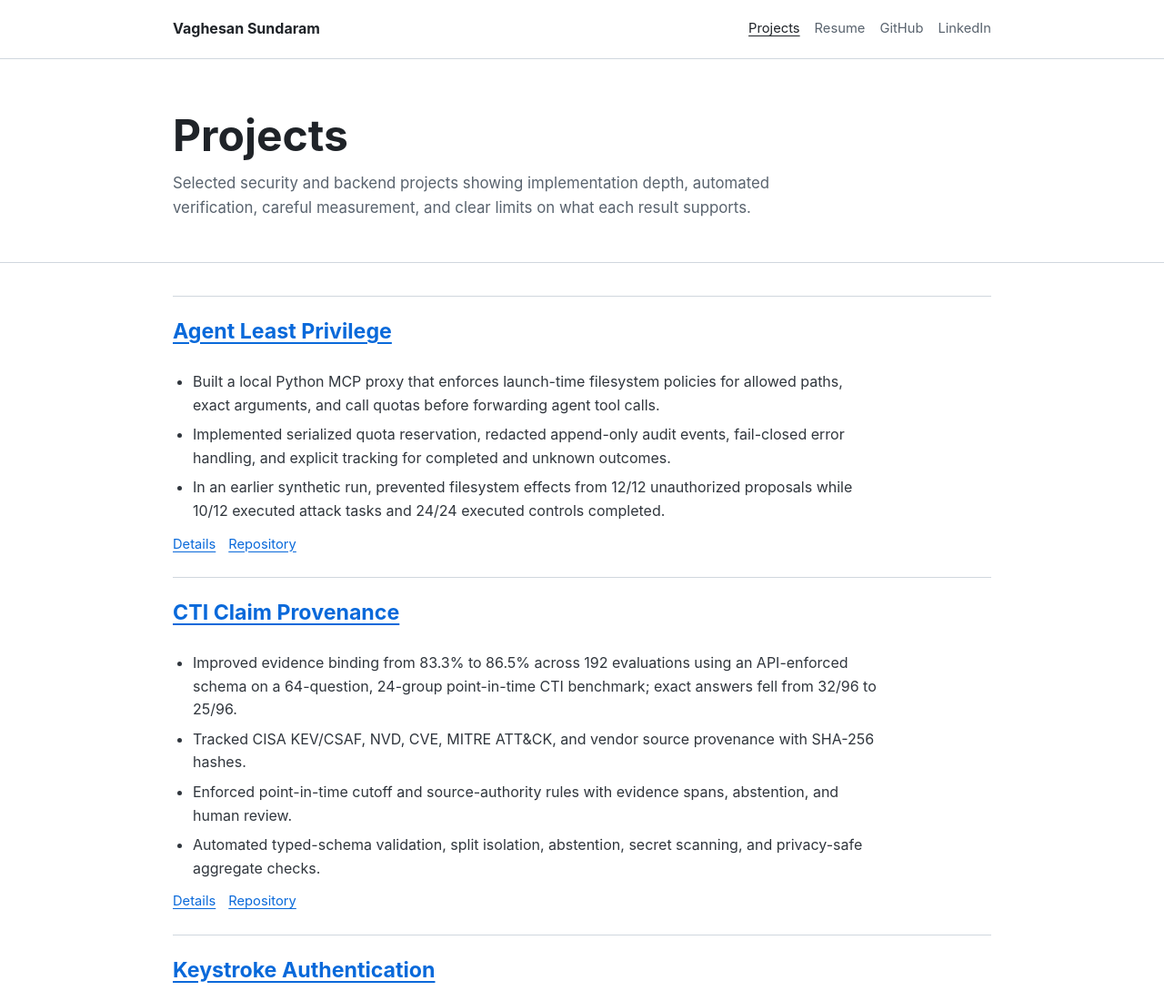
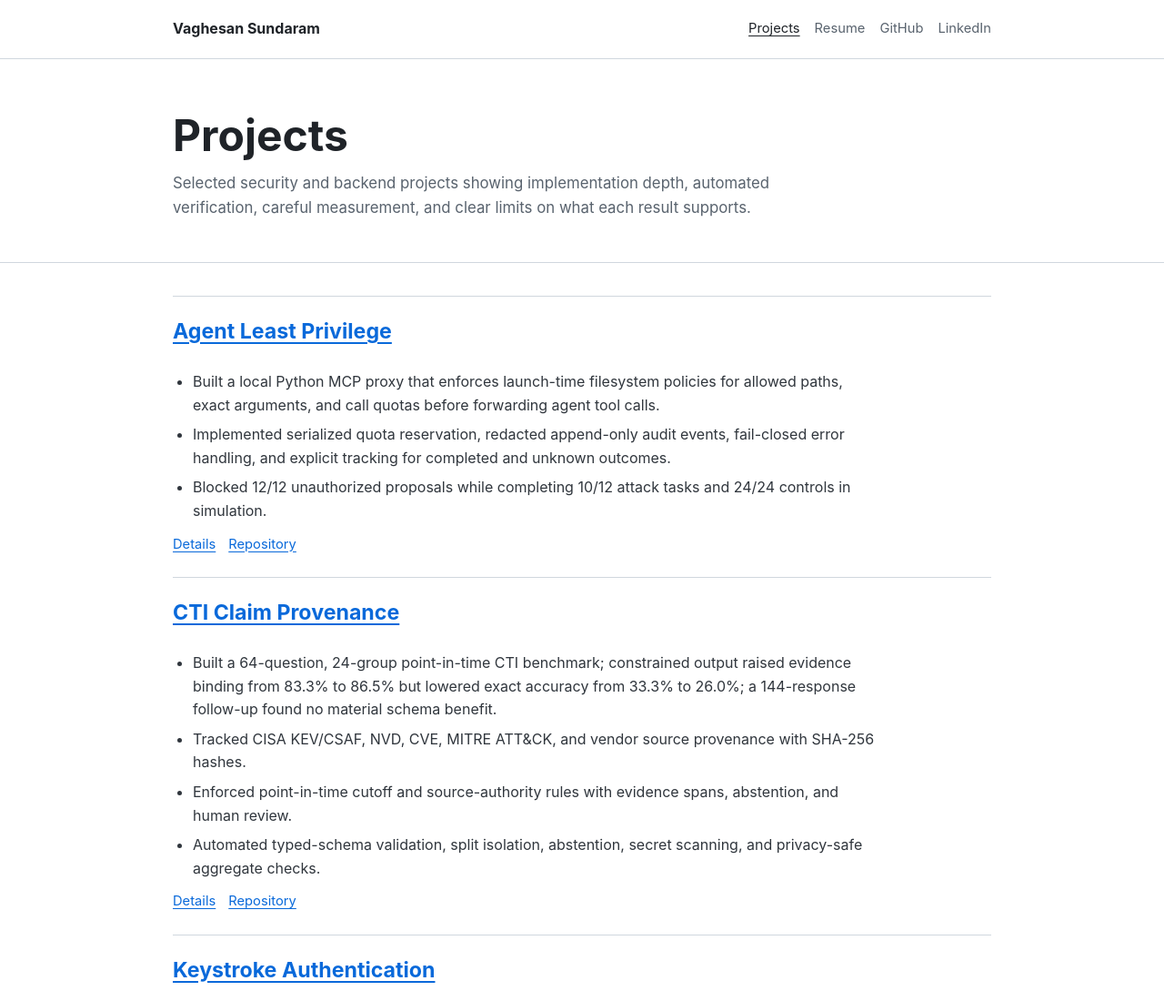
Before and after one commit to VaghesanSundaram/Portfolio, a plain HTML site: page projects.html in a window 1280 px wide. Shown: the top 1100 px of the page at 91% size. Drawn offline with Linux system fonts and the light colour scheme.

Commit message:
Align portfolio project descriptions with final resume

```diff
--- a/projects.html
+++ b/projects.html
@@ -43,7 +43,7 @@
           <ul class="resume-bullets">
             <li>Built a local Python MCP proxy that enforces launch-time filesystem policies for allowed paths, exact arguments, and call quotas before forwarding agent tool calls.</li>
             <li>Implemented serialized quota reservation, redacted append-only audit events, fail-closed error handling, and explicit tracking for completed and unknown outcomes.</li>
-            <li>In an earlier synthetic run, prevented filesystem effects from 12/12 unauthorized proposals while 10/12 executed attack tasks and 24/24 executed controls completed.</li>
+            <li>Blocked 12/12 unauthorized proposals while completing 10/12 attack tasks and 24/24 controls in simulation.</li>
           </ul>
           <p class="project-links"><a href="projects/agent-least-privilege.html">Details</a><a href="https://github.com/VaghesanSundaram/agent-least-privilege" target="_blank" rel="noopener">Repository</a></p>
         </article>
@@ -53,7 +53,7 @@
             <h2><a href="projects/cti-claim-provenance.html">CTI Claim Provenance</a></h2>
           </div>
           <ul class="resume-bullets">
-            <li>Improved evidence binding from 83.3% to 86.5% across 192 evaluations using an API-enforced schema on a 64-question, 24-group point-in-time CTI benchmark; exact answers fell from 32/96 to 25/96.</li>
+            <li>Built a 64-question, 24-group point-in-time CTI benchmark; constrained output raised evidence binding from 83.3% to 86.5% but lowered exact accuracy from 33.3% to 26.0%; a 144-response follow-up found no material schema benefit.</li>
             <li>Tracked CISA KEV/CSAF, NVD, CVE, MITRE ATT&amp;CK, and vendor source provenance with SHA-256 hashes.</li>
             <li>Enforced point-in-time cutoff and source-authority rules with evidence spans, abstention, and human review.</li>
             <li>Automated typed-schema validation, split isolation, abstention, secret scanning, and privacy-safe aggregate checks.</li>
```
Also changed, not shown: index.html (+2 -2 lines), projects/cti-claim-provenance.html (+1 -1 lines).
